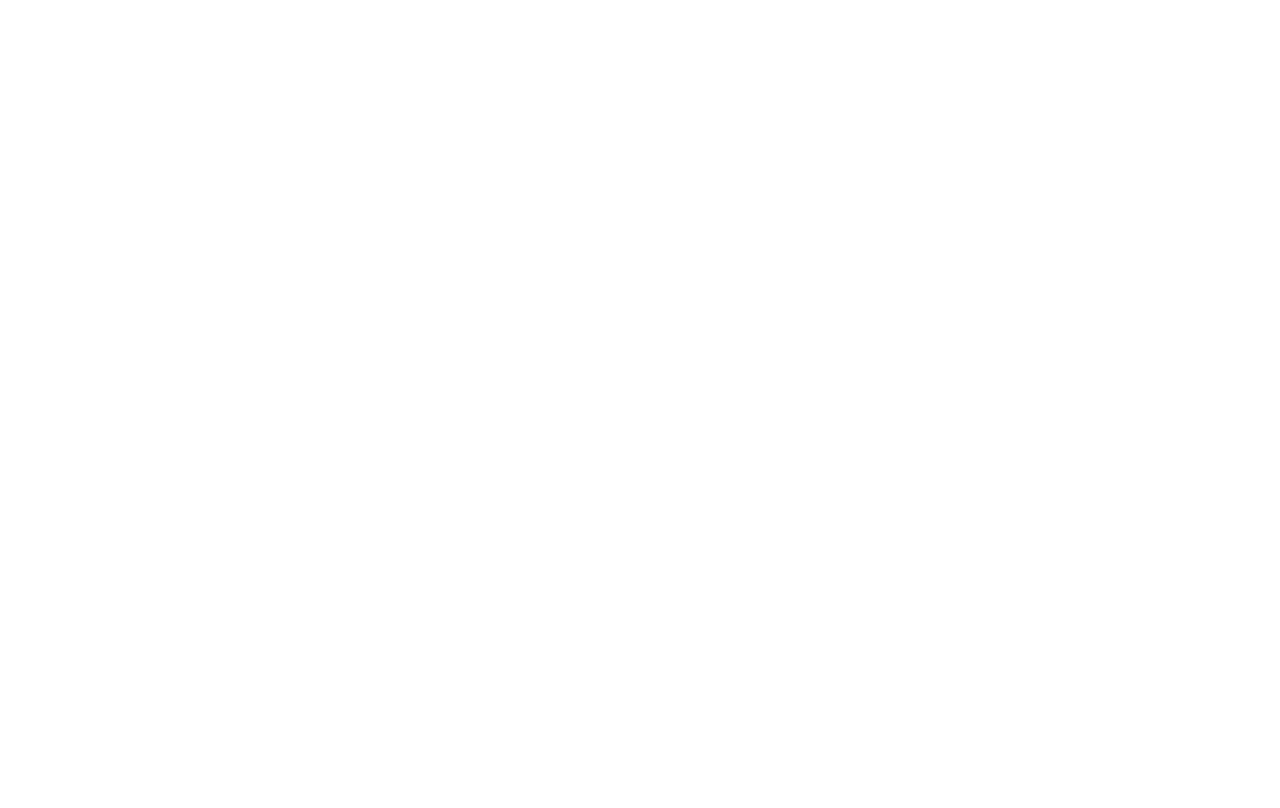
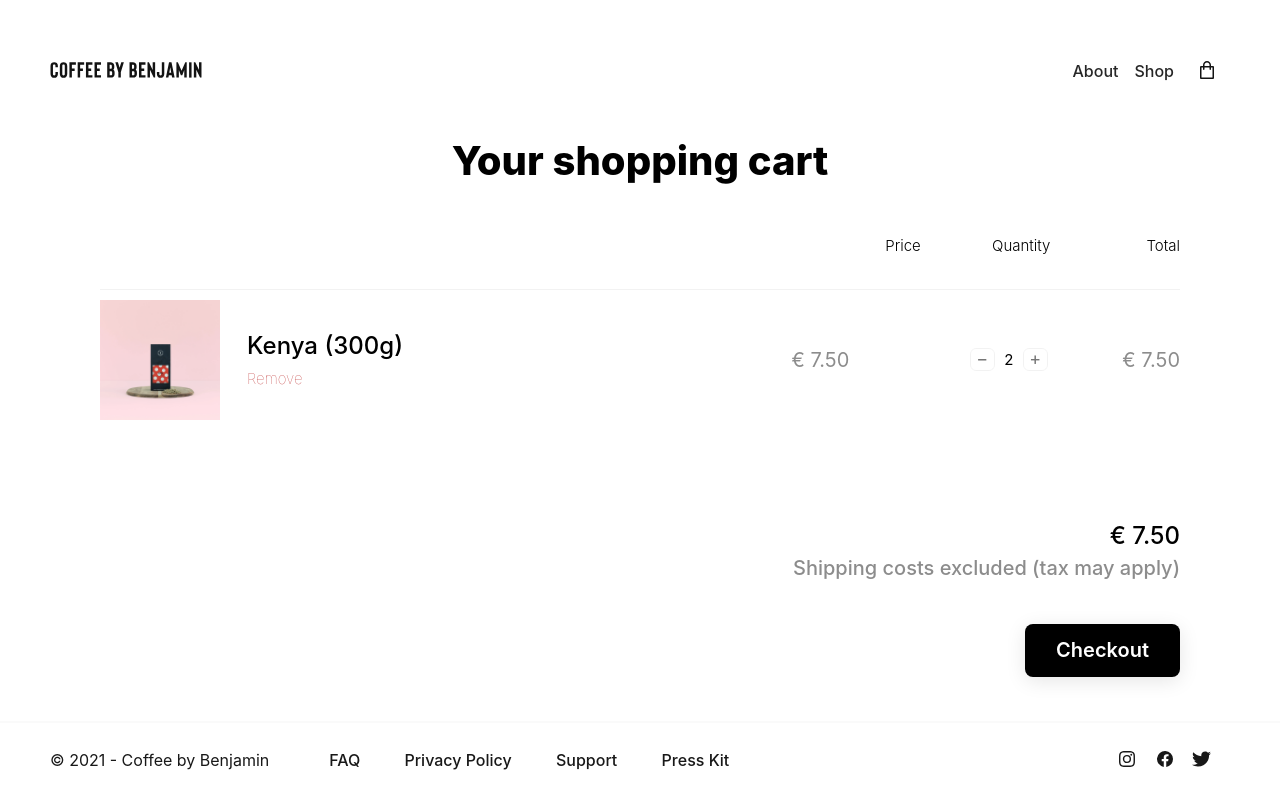
Before and after one commit to ferolic/coffee-by-benjamin, a React (Create React App) app in the folder frontend/: page /cart/1 in a window 1280 px wide. Shown: the top 808 px of the page. Built offline with nearby package versions, Linux system fonts and the light colour scheme.

Commit message:
Cart Screen styled

```diff
--- a/frontend/src/App.js
+++ b/frontend/src/App.js
@@ -4,6 +4,7 @@
 import AboutPage from './screens/AboutPage';
 import ShoppingPage from './screens/ShoppingPage';
 import ProductPage from './screens/ProductPage';
+import CartPage from './screens/CartPage';
 
 const App = () => {
   return (
@@ -13,6 +14,7 @@
         <Route path="/about" component={AboutPage} />
         <Route path="/shop" component={ShoppingPage} />
         <Route path="/products/:id" component={ProductPage} />
+        <Route path="/cart/:id?" component={CartPage} />
       </div>
     </Router>
   );
--- a/frontend/src/components/Product.js
+++ b/frontend/src/components/Product.js
@@ -113,9 +113,11 @@
           <Image src={product.img} alt={product.alt} />
         </Link>
         <Popup showPopup={showPopup}>
-          <StyledButton className="mr-10">
-            <ButtonText> Add To Cart </ButtonText>
-          </StyledButton>
+          <Link to="/cart" className="link-btn">
+            <StyledButton className="mr-10">
+              <ButtonText> Add To Cart </ButtonText>
+            </StyledButton>
+          </Link>
           <Link to="/cart" className="link-btn">
             <StyledButton dark>
               <ButtonText> Buy Now </ButtonText>
--- /dev/null
+++ b/frontend/src/screens/CartPage.js
@@ -0,0 +1,353 @@
+import React from 'react';
+import styled from 'styled-components';
+import Navbar from '../components/Navbar';
+import Button from '../components/Button';
+import Footer from '../components/Footer';
+
+const Cart = styled.div`
+  display: flex;
+  flex-direction: column;
+  min-height: 100vh;
+`;
+
+const ShopCartWrapper = styled.div`
+  width: 100%;
+  max-width: 2100px;
+  padding-left: 25px;
+  padding-right: 25px;
+  margin-left: auto;
+  margin-right: auto;
+
+  @media ${(props) => props.theme.mediaQueries.large} {
+    padding-left: 50px;
+    padding-right: 50px;
+  }
+`;
+
+const Wrapper = styled.div`
+  width: 100%;
+  max-width: 2100px;
+  padding-left: 25px;
+  padding-right: 25px;
+  margin-left: auto;
+  margin-right: auto;
+  position: relative;
+  height: 100%;
+  background-color: white;
+  display: flex;
+  flex-direction: column;
+  flex: 1 0 auto;
+
+  @media ${(props) => props.theme.mediaQueries.large} {
+    padding-left: 50px;
+    padding-right: 50px;
+  }
+`;
+
+const HeaderTitle = styled.h2`
+  font-size: 24px;
+  line-height: 38px;
+  font-weight: 800;
+  text-align: center;
+  margin: 33.3px 0;
+
+  @media ${(props) => props.theme.mediaQueries.large} {
+    font-size: 40px;
+    line-height: 56px;
+  }
+`;
+
+const StyledTab = styled.div`
+  width: 100%;
+  display: flex;
+  text-align: right;
+  -webkit-box-pack: end;
+  justify-content: flex-end;
+`;
+
+const TabTitle = styled.h3`
+  display: none;
+  @media ${(props) => props.theme.mediaQueries.large} {
+    display: inline-block;
+    text-align: right;
+    font-weight: 300;
+    width: 12%;
+    font-size: 15px;
+    line-height: 16px;
+    margin: 15px 0;
+  }
+`;
+
+const LiWrapper = styled.div`
+  flex: 1 0 auto;
+  margin: 0;
+  padding: 20px 0;
+`;
+
+const StyledLi = styled.li`
+  position: relative;
+  width: 100%;
+  align-items: flex-start;
+  border-width: 1px;
+  border-color: rgba(0, 0, 0, 0.05);
+  border-image: initial;
+  border-style: solid none none;
+  height: auto;
+  margin: 0 auto;
+  display: block;
+  padding: 10px 0;
+
+  @media ${(props) => props.theme.mediaQueries.large} {
+    display: flex;
+    margin: unset;
+    -webkit-box-align: center;
+    align-items: center;
+  }
+`;
+
+const LiLeft = styled.div`
+  display: flex;
+  -webkit-box-align: center;
+  align-items: center;
+  width: 100%;
+
+  @media ${(props) => props.theme.mediaQueries.large} {
+    width: 50%;
+  }
+`;
+
+const ImageWrapper = styled.div`
+  background-size: contain;
+  background-repeat: no-repeat;
+  background-position: center;
+  margin: 0;
+  display: inline-block;
+
+  @media ${(props) => props.theme.mediaQueries.large} {
+    display: flex;
+    margin: unset;
+  }
+`;
+
+const StyledImage = styled.img`
+  height: 100%;
+  max-height: 120px;
+  max-width: 120px;
+`;
+
+const ProductDesc = styled.div`
+  display: inline-block;
+  width: 50%;
+  position: relative;
+  margin-left: 27px;
+
+  @media ${(props) => props.theme.mediaQueries.large} {
+    width: 55%;
+    margin-top: 0px;
+  }
+`;
+
+const ProductTitle = styled.h2`
+  font-size: 24px;
+  line-height: 28px;
+  font-weight: 500;
+  text-align: left;
+  width: 100%;
+
+  @media ${(props) => props.theme.mediaQueries.large} {
+    margin-bottom: 10px;
+  }
+`;
+
+const Remove = styled.p`
+  font-size: 15px;
+  font-weight: 100;
+  color: rgb(194, 62, 62);
+  text-decoration: none;
+  margin-top: 0;
+  line-height: unset;
+  cursor: pointer;
+
+  &:hover {
+    text-decoration: underline;
+  }
+`;
+
+const LiRight = styled.div`
+  display: flex;
+  -webkit-box-align: center;
+  align-items: center;
+  width: 100%;
+  -webkit-box-pack: justify;
+  justify-content: space-between;
+
+  @media ${(props) => props.theme.mediaQueries.large} {
+    -webkit-box-pack: end;
+    justify-content: flex-end;
+    width: 50%;
+  }
+`;
+
+const Price = styled.p`
+  font-size: 20px;
+  line-height: 32px;
+  color: ${(props) => props.theme.colors.textSecondary};
+  margin: 0;
+  width: 33%;
+  text-align: left;
+  display: none;
+
+  @media ${(props) => props.theme.mediaQueries.large} {
+    display: inline-block;
+    white-space: nowrap;
+  }
+`;
+
+const ChangeQtyWrapper = styled.div`
+  float: none;
+  border-radius: 3px;
+
+  @media ${(props) => props.theme.mediaQueries.large} {
+    float: right;
+    white-space: nowrap;
+  }
+`;
+
+const ChangeQtyBtn = styled.button`
+  color: rgb(118, 118, 118);
+  display: block;
+  float: left;
+  line-height: 16px;
+  width: 25px;
+  padding: 2px 0 3.5px;
+  background: transparent;
+  box-shadow: none;
+  cursor: pointer;
+  font-size: 18px;
+  text-align: center;
+  border: 1px solid rgba(0, 0, 0, 0.05);
+  border-radius: 6px;
+`;
+
+const QtyText = styled.span`
+  color: black;
+  width: 28px;
+  height: 21px;
+  line-height: 23px;
+  font-size: 15px;
+  border: none;
+  text-align: center;
+  background: transparent;
+  display: block;
+  float: left;
+  padding: 0;
+  border-radius: 0;
+`;
+
+const TotalProductPrice = styled.p`
+  font-size: 20px;
+  line-height: 32px;
+  color: ${(props) => props.theme.colors.textSecondary};
+  width: 24.5%;
+  text-align: right;
+  white-space: nowrap;
+`;
+
+const TotalPriceWrapper = styled.div`
+  padding: 50px 0 10px;
+`;
+
+const StyledTotalPrice = styled.div`
+  float: right;
+  font-weight: 500;
+  font-size: 15px;
+  line-height: 20px;
+  padding-bottom: 40px;
+`;
+
+const TotalPrice = styled.div`
+  margin-left: 5px;
+  color: black;
+  text-align: right;
+  font-size: 24px;
+  font-weight: 500;
+  line-height: 32px;
+  letter-spacing: 0;
+`;
+
+const ShippingCost = styled.p`
+  font-size: 20px;
+  line-height: 32px;
+  color: rgba(0, 0, 0, 0.45);
+`;
+
+const BtnWrapper = styled.div`
+  margin-top: 20px;
+  float: right;
+
+  & > * {
+    margin-right: 0;
+  }
+`;
+
+const CartPage = () => {
+  return (
+    <Cart>
+      <div className="navbar-wrapper">
+        <Navbar />
+      </div>
+
+      <ShopCartWrapper style={{ flex: '1 0 auto' }}>
+        <Wrapper>
+          <HeaderTitle> Your shopping cart </HeaderTitle>
+          <StyledTab>
+            <TabTitle> Price </TabTitle>
+            <TabTitle> Quantity </TabTitle>
+            <TabTitle> Total </TabTitle>
+          </StyledTab>
+
+          <LiWrapper>
+            <StyledLi>
+              <LiLeft>
+                <ImageWrapper>
+                  <StyledImage src="../img/kenya.webp" />
+                </ImageWrapper>
+                <ProductDesc>
+                  <ProductTitle> Kenya (300g) </ProductTitle>
+                  <Remove> Remove </Remove>
+                </ProductDesc>
+              </LiLeft>
+
+              <LiRight>
+                <Price> € 7.50 </Price>
+                <ChangeQtyWrapper>
+                  <ChangeQtyBtn> − </ChangeQtyBtn>
+                  <QtyText> 2 </QtyText>
+                  <ChangeQtyBtn> + </ChangeQtyBtn>
+                </ChangeQtyWrapper>
+                <TotalProductPrice> € 7.50 </TotalProductPrice>
+              </LiRight>
+            </StyledLi>
+          </LiWrapper>
+
+          <div className="pt-20">
+            <TotalPriceWrapper>
+              <StyledTotalPrice>
+                <TotalPrice> € 7.50 </TotalPrice>
+                <ShippingCost>
+                  Shipping costs excluded (tax may apply)
+                </ShippingCost>
+                <BtnWrapper>
+                  <Button text="Checkout" dark />
+                </BtnWrapper>
+              </StyledTotalPrice>
+            </TotalPriceWrapper>
+          </div>
+        </Wrapper>
+      </ShopCartWrapper>
+      <Footer />
+    </Cart>
+  );
+};
+
+export default CartPage;
--- a/frontend/src/screens/ShoppingPage.js
+++ b/frontend/src/screens/ShoppingPage.js
@@ -148,7 +148,7 @@
                 .filter((product) => product.name !== 'Home roasting kit')
                 .map((product) => (
                   <div className="w-48" key={product._id}>
-                    <Product product={product} />
+                    <Product product={product} showPopup />
                   </div>
                 ))}
             </>
--- a/frontend/src/utils/globals.js
+++ b/frontend/src/utils/globals.js
@@ -126,6 +126,10 @@
         margin-right : 10px;
     }
 
+    .pt-20 {
+        padding-top : 20px;
+    }
+
     .link-secondary > a {
         color : ${(props) => props.theme.colors.linkSecondary};
     }
```
